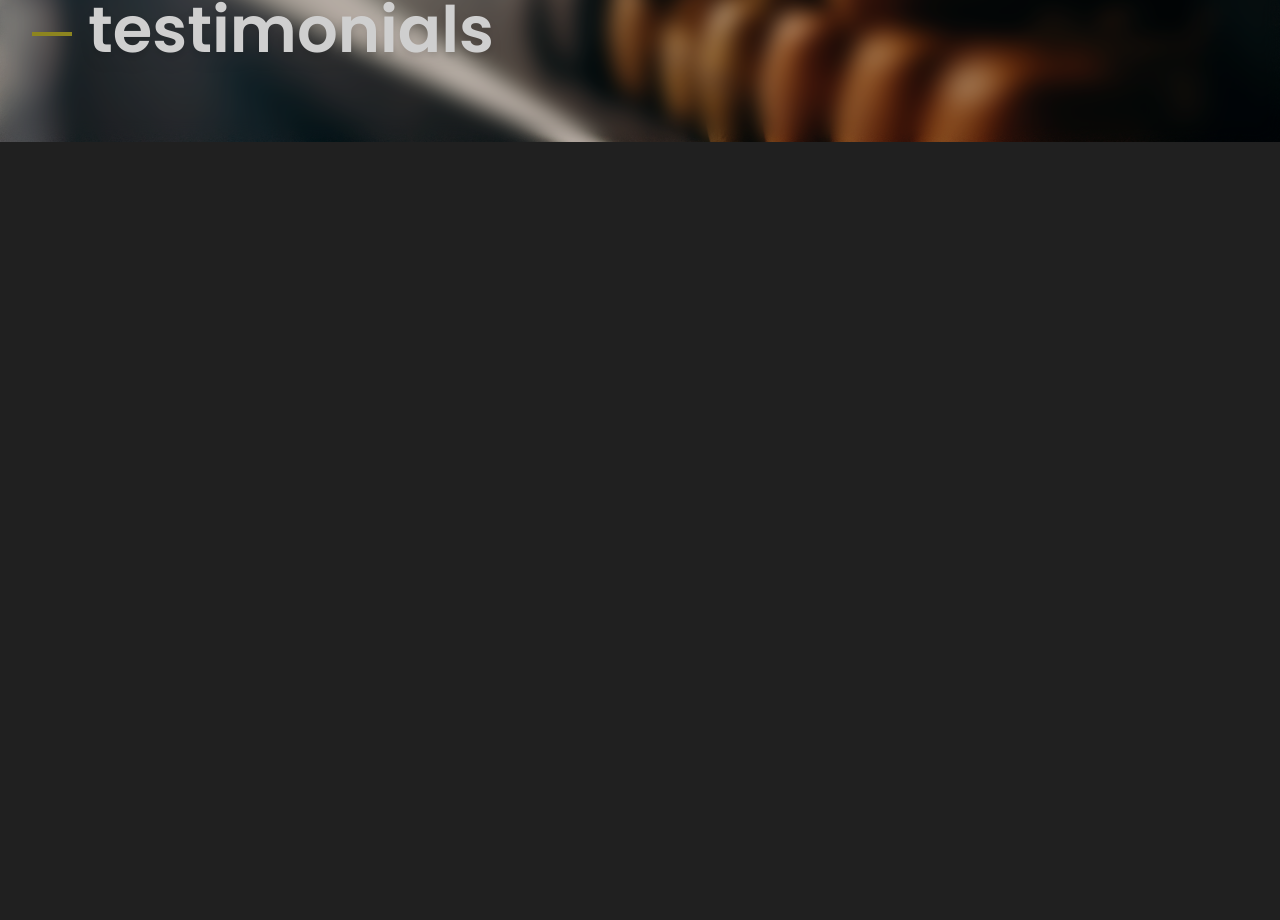
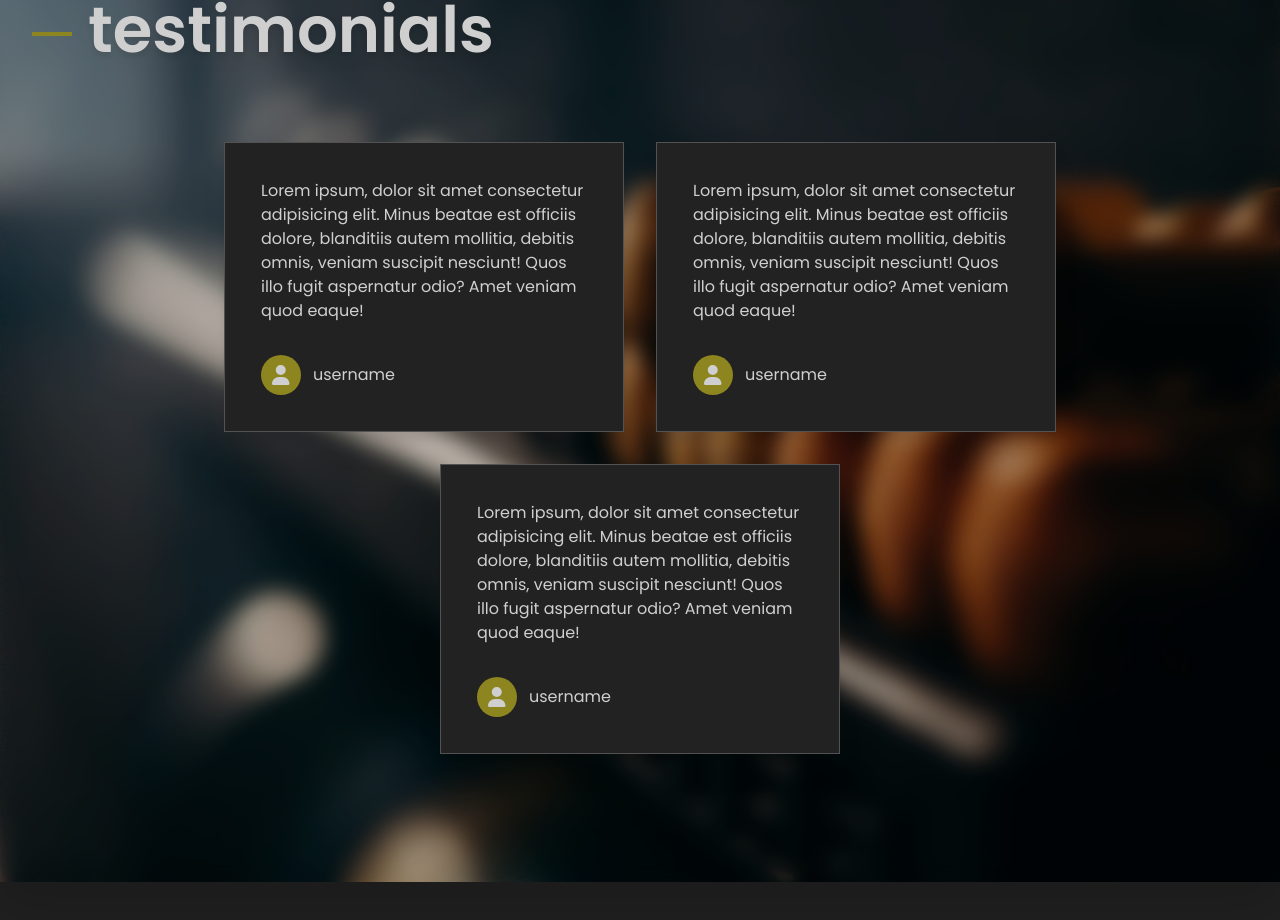
Before and after one commit to TLNRB/kxYorkville, a Vue app in the folder kxYorkville/: page / in a window 1280 px wide. Shown: the part 3910-4830 px from the top of the page. Before the commit the page ends 4116 px from the top, so only its background shows below. Built offline with nearby package versions, Linux system fonts and the light colour scheme.

Commit message:
columns created

```diff
--- a/kxYorkville/src/components/HomePage/Reviews/Reviews.vue
+++ b/kxYorkville/src/components/HomePage/Reviews/Reviews.vue
@@ -9,13 +9,69 @@ const bgImgMobile = `background-image: url('${imgMobile}')`
 
 <template>
   <section
-    class="my-[4rem] py-[4rem] px-[1rem] bg-cover bg-center-bottom-mid bg-no-repeat brightness-[85%] md:px-[2rem] xxl:py-[6rem] xxxxl:px-[4rem] xxxxl:my-[6rem]"
+    class="my-[4rem] py-[4rem] px-[1rem] bg-cover bg-center-bottom-mid bg-no-repeat brightness-[85%] drop-shadow-2xl md:px-[2rem] xxl:py-[6rem] xxxxl:px-[4rem] xxxxl:my-[6rem]"
     :style="!isMobile ? bgImg : bgImgMobile"
   >
     <div
       class="absolute left-0 top-0 right-0 bottom-0 backdrop-blur-[6px] z-[-1] sm:backdrop-blur-[8px] lg:backdrop-blur-[10px]"
     ></div>
     <Title content="testimonials" />
+    <div class="flex flex-wrap justify-center gap-[2rem] items-center my-[4rem]">
+      <!-- Column 1 -->
+      <div
+        class="w-[230px] flex flex-col gap-[2rem] items-center p-[2rem] bg-bgNormal border-[1px] border-textDarker drop-shadow-xl xs:w-[250px] sm:w-[350px] sm:p-[2.25rem] md:w-[400px] xxxxl:w-[500px]"
+      >
+        <p class="text-[.875rem] sm:text-[1rem]">
+          Lorem ipsum, dolor sit amet consectetur adipisicing elit. Minus beatae est officiis
+          dolore, blanditiis autem mollitia, debitis omnis, veniam suscipit nesciunt! Quos illo
+          fugit aspernatur odio? Amet veniam quod eaque!
+        </p>
+        <div class="flex items-center gap-[.75rem] mr-auto">
+          <div
+            class="w-[30px] h-[30px] rounded-full bg-primaryColor flex justify-center items-center sm:w-[40px] sm:h-[40px]"
+          >
+            <font-awesome-icon class="text-[1rem] sm:text-[1.25rem]" :icon="['fas', 'user']" />
+          </div>
+          <p>username</p>
+        </div>
+      </div>
+      <!-- Column 2 -->
+      <div
+        class="w-[230px] flex flex-col gap-[2rem] items-center p-[2rem] bg-bgNormal border-[1px] border-textDarker drop-shadow-xl xs:w-[250px] sm:w-[350px] sm:p-[2.25rem] md:w-[400px] xxxxl:w-[500px]"
+      >
+        <p class="text-[.875rem] sm:text-[1rem]">
+          Lorem ipsum, dolor sit amet consectetur adipisicing elit. Minus beatae est officiis
+          dolore, blanditiis autem mollitia, debitis omnis, veniam suscipit nesciunt! Quos illo
+          fugit aspernatur odio? Amet veniam quod eaque!
+        </p>
+        <div class="flex items-center gap-[.75rem] mr-auto">
+          <div
+            class="w-[30px] h-[30px] rounded-full bg-primaryColor flex justify-center items-center sm:w-[40px] sm:h-[40px]"
+          >
+            <font-awesome-icon class="text-[1rem] sm:text-[1.25rem]" :icon="['fas', 'user']" />
+          </div>
+          <p>username</p>
+        </div>
+      </div>
+      <!-- Column 3 -->
+      <div
+        class="w-[230px] flex flex-col gap-[2rem] items-center p-[2rem] bg-bgNormal border-[1px] border-textDarker drop-shadow-xl xs:w-[250px] sm:w-[350px] sm:p-[2.25rem] md:w-[400px] xxxxl:w-[500px]"
+      >
+        <p class="text-[.875rem] sm:text-[1rem]">
+          Lorem ipsum, dolor sit amet consectetur adipisicing elit. Minus beatae est officiis
+          dolore, blanditiis autem mollitia, debitis omnis, veniam suscipit nesciunt! Quos illo
+          fugit aspernatur odio? Amet veniam quod eaque!
+        </p>
+        <div class="flex items-center gap-[.75rem] mr-auto">
+          <div
+            class="w-[30px] h-[30px] rounded-full bg-primaryColor flex justify-center items-center sm:w-[40px] sm:h-[40px]"
+          >
+            <font-awesome-icon class="text-[1rem] sm:text-[1.25rem]" :icon="['fas', 'user']" />
+          </div>
+          <p>username</p>
+        </div>
+      </div>
+    </div>
   </section>
 </template>
 
--- a/kxYorkville/tailwind.config.js
+++ b/kxYorkville/tailwind.config.js
@@ -25,6 +25,7 @@ module.exports = {
         bgDarkFilter: '#000000ff',
         bgNavDark: '#151515',
         bgDark: '#202020',
+        bgNormal: '#282828',
         bgColorDark: '#4F5951',
         bgColorLight: '#7B8C81',
         bgColorLighter: '#637365',
```
